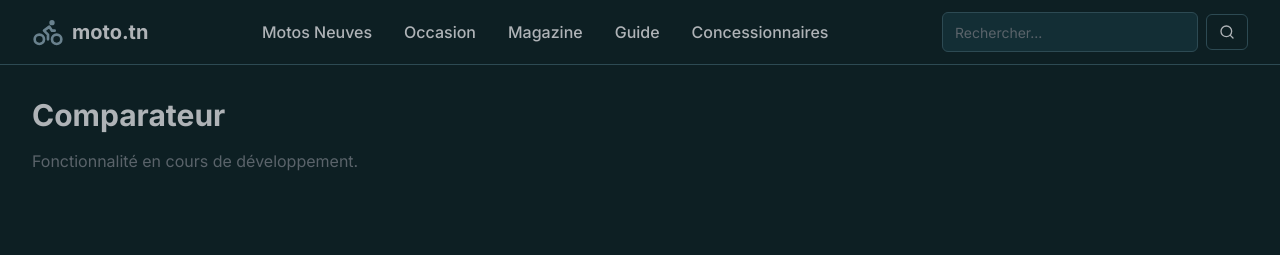
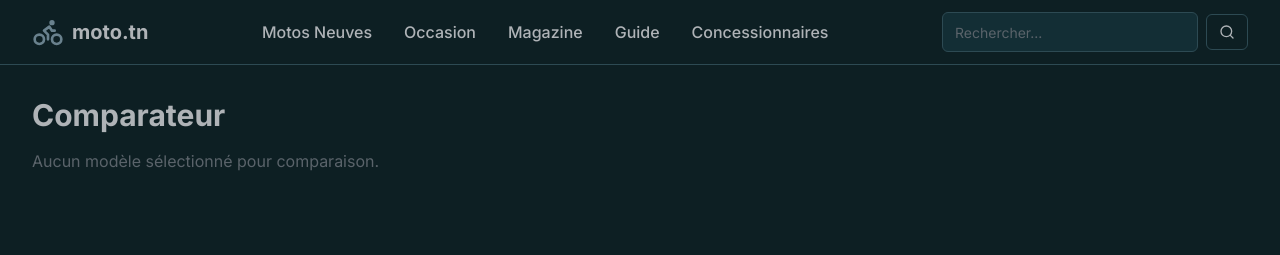
Before and after one commit to AFSAecom/mamoto, a Next.js app: page /motos/comparateur in a window 1280 px wide. Shown: the top 255 px of the page. Built offline with nearby package versions, Linux system fonts and the light colour scheme.

Commit message:
feat: add compare hook and page

```diff
--- a/src/app/motos/comparateur/page.tsx
+++ b/src/app/motos/comparateur/page.tsx
@@ -1,8 +1,35 @@
+'use client';
+
+import modelsData from '@/data/models.json';
+import { Button } from '@/components/ui/button';
+import useCompare from '@/hooks/use-compare';
+import type { Model } from '@/types';
+
+const models = modelsData as Model[];
+
 export default function ComparateurPage() {
+  const { compareMotos, removeMoto } = useCompare();
+  const selectedModels = models.filter((m) => compareMotos.includes(m.id));
+
   return (
     <div className="p-8">
       <h1 className="text-3xl font-bold text-fg">Comparateur</h1>
-      <p className="mt-4 text-muted">Fonctionnalité en cours de développement.</p>
+      {selectedModels.length === 0 ? (
+        <p className="mt-4 text-muted">
+          Aucun modèle sélectionné pour comparaison.
+        </p>
+      ) : (
+        <ul className="mt-4 space-y-2">
+          {selectedModels.map((model) => (
+            <li key={model.id} className="flex items-center gap-2">
+              <span className="text-fg">{model.name}</span>
+              <Button size="sm" variant="ghost" onClick={() => removeMoto(model.id)}>
+                Retirer
+              </Button>
+            </li>
+          ))}
+        </ul>
+      )}
     </div>
   );
 }
--- a/src/components/moto/CompareButton.tsx
+++ b/src/components/moto/CompareButton.tsx
@@ -1,8 +1,8 @@
 'use client';
 
-import { useEffect, useState } from 'react';
 import { Button } from '@/components/ui/button';
 import { useToast } from '@/hooks/use-toast';
+import useCompare from '@/hooks/use-compare';
 import { isPresent } from '@/lib/is-present';
 
 interface CompareButtonProps {
@@ -11,27 +11,19 @@ interface CompareButtonProps {
 
 export default function CompareButton({ modelId }: CompareButtonProps) {
   const { toast } = useToast();
-  const [active, setActive] = useState(false);
+  const { compareMotos, addMoto, removeMoto } = useCompare();
 
-  useEffect(() => {
-    if (!isPresent(modelId)) return;
-    const stored = JSON.parse(localStorage.getItem('compare-models') || '[]') as string[];
-    setActive(stored.includes(modelId));
-  }, [modelId]);
+  const active = isPresent(modelId) && compareMotos.includes(modelId);
 
   const toggle = () => {
     if (!isPresent(modelId)) return;
-    const stored = JSON.parse(localStorage.getItem('compare-models') || '[]') as string[];
-    let updated: string[];
-    if (stored.includes(modelId)) {
-      updated = stored.filter((id) => id !== modelId);
+    if (active) {
+      removeMoto(modelId);
       toast({ title: 'Modèle retiré de la comparaison' });
     } else {
-      updated = [...stored, modelId];
+      addMoto(modelId);
       toast({ title: 'Modèle ajouté à la comparaison' });
     }
-    localStorage.setItem('compare-models', JSON.stringify(updated));
-    setActive(updated.includes(modelId));
   };
 
   return (
--- /dev/null
+++ b/src/hooks/use-compare.ts
@@ -0,0 +1,37 @@
+'use client';
+
+import { useCallback, useEffect, useState } from 'react';
+
+const STORAGE_KEY = 'compareMotos';
+
+export default function useCompare() {
+  const [compareMotos, setCompareMotos] = useState<string[]>([]);
+
+  useEffect(() => {
+    try {
+      const stored = JSON.parse(localStorage.getItem(STORAGE_KEY) || '[]') as string[];
+      setCompareMotos(stored);
+    } catch {
+      // ignore parse errors
+      setCompareMotos([]);
+    }
+  }, []);
+
+  const addMoto = useCallback((id: string) => {
+    setCompareMotos((prev) => {
+      const updated = prev.includes(id) ? prev : [...prev, id];
+      localStorage.setItem(STORAGE_KEY, JSON.stringify(updated));
+      return updated;
+    });
+  }, []);
+
+  const removeMoto = useCallback((id: string) => {
+    setCompareMotos((prev) => {
+      const updated = prev.filter((m) => m !== id);
+      localStorage.setItem(STORAGE_KEY, JSON.stringify(updated));
+      return updated;
+    });
+  }, []);
+
+  return { compareMotos, addMoto, removeMoto };
+}
```
